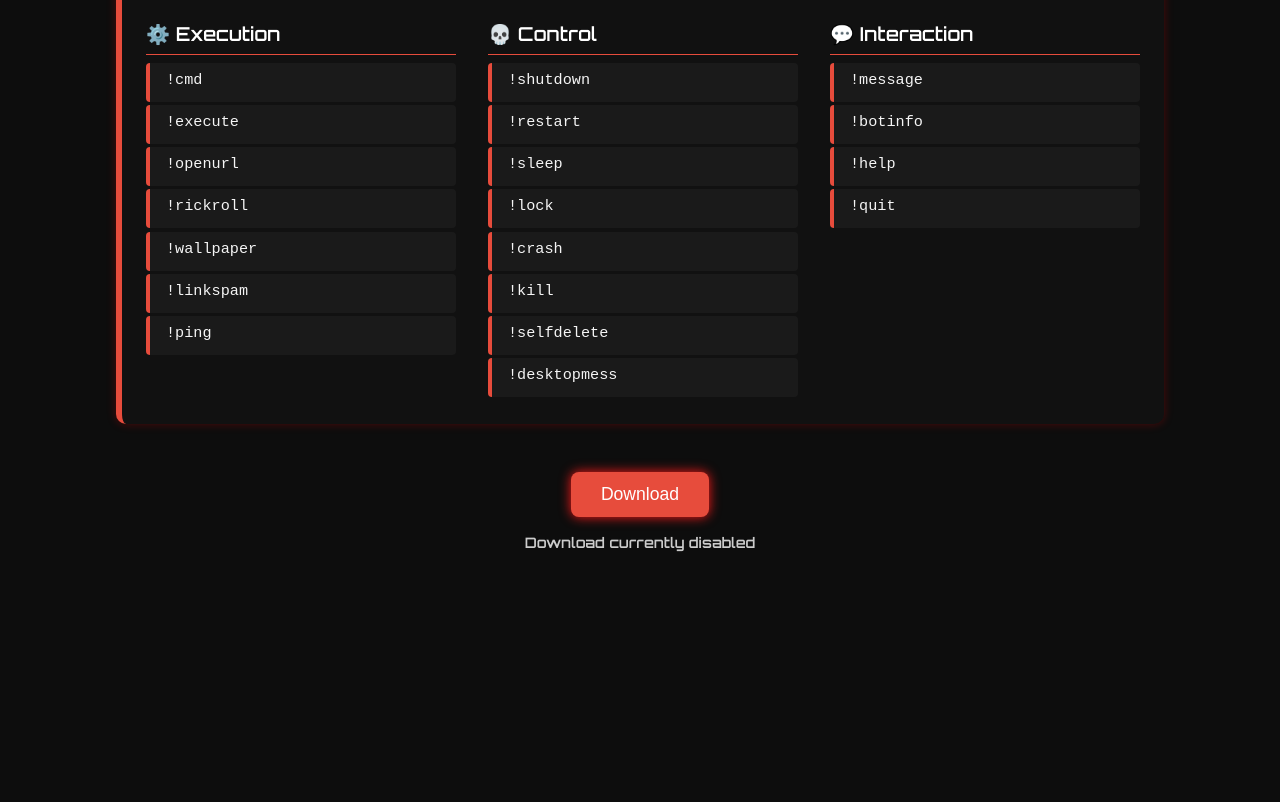
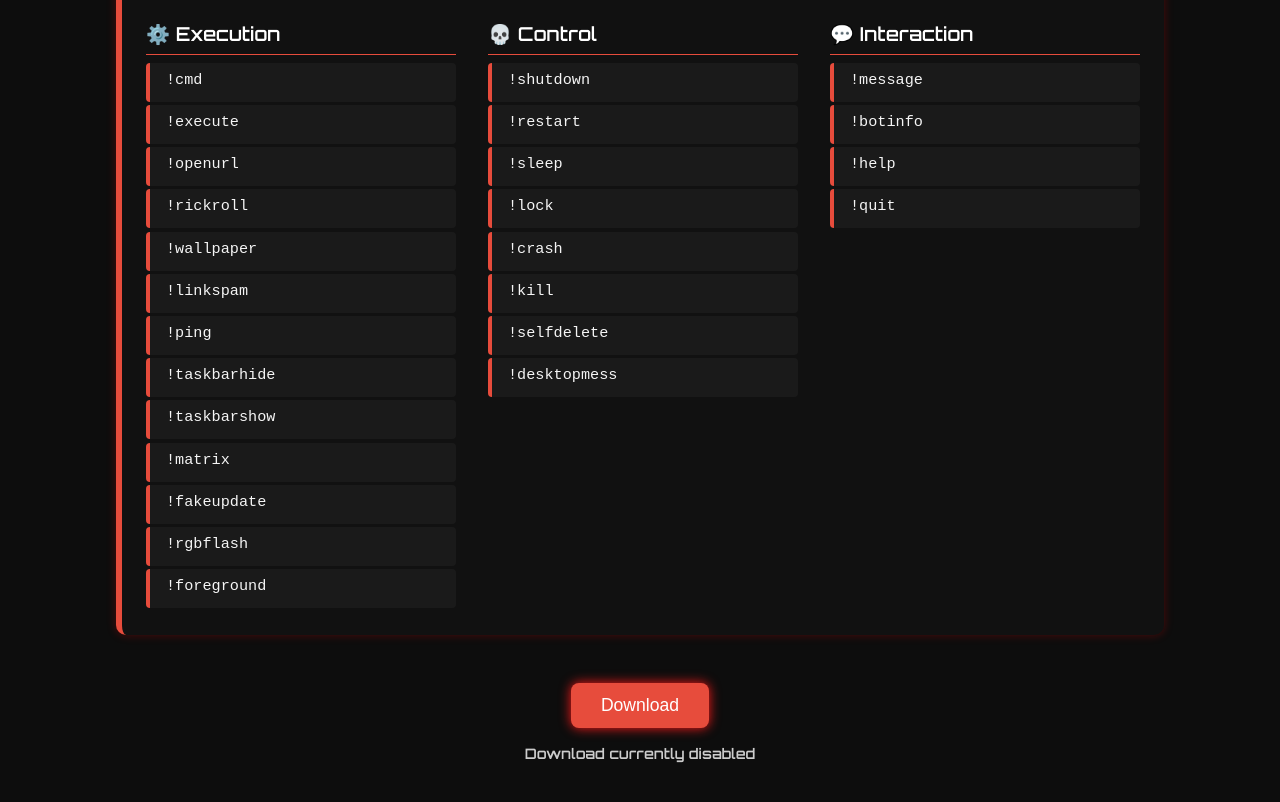
Before and after one commit to Xan0GDI/xanax, a plain HTML site: page index.html in a window 1280 px wide. Shown: the part 917-1719 px from the top of the page. Before the commit the page ends 1516 px from the top, so only its background shows below. Drawn offline with Linux system fonts and the light colour scheme.

Commit message:
Update index.html

```diff
--- a/index.html
+++ b/index.html
@@ -344,11 +344,35 @@
   !linkspam
   <div class="description">Opens multiple links in browser.<br><strong>Syntax:</strong> !linkspam [Link1, Link2, Link3, ...]</div>
 </li>
-  <li onclick="toggleDesc(this)">
+<li onclick="toggleDesc(this)">
   !ping
   <div class="description">Checks the latency of the bot.<br><strong>Syntax:</strong> !ping </div>
 </li>
-</ul>
+<li onclick="toggleDesc(this)">
+  !taskbarhide
+  <div class="description">Hides the taskbar.<br><strong>Syntax:</strong> !taskbarhide </div>
+</li>
+<li onclick="toggleDesc(this)">
+  !taskbarshow
+  <div class="description">Shows the taskbar.<br><strong>Syntax:</strong> !taskbarshow </div>
+</li>
+<li onclick="toggleDesc(this)">
+  !matrix
+  <div class="description">Displays a Matrix-style terminal effect.<br><strong>Syntax:</strong> !matrix [seconds]</div>
+</li>
+<li onclick="toggleDesc(this)">
+  !fakeupdate
+  <div class="description">Displays a fake update windows screen.<br><strong>Syntax:</strong> !fakeupdate [seconds]</div>
+</li>
+<li onclick="toggleDesc(this)">
+  !rgbflash
+  <div class="description">Displays a flashing RGB effect.<br><strong>Syntax:</strong> !rgbflash [seconds] [delay between color change: Optional]</div>
+</li>
+<li onclick="toggleDesc(this)">
+  !foreground
+  <div class="description">Displays which windows is currently focused.<br><strong>Syntax:</strong> !foreground </div>
+</li>
+  </ul>
 </div>
 <div>
 <h3>💀 Control</h3>
@@ -417,13 +441,27 @@
       <h2>Changelog</h2>
       <div class="changelog">
         <ul>
-    <li><strong>[v4.8]</strong> - Big Persistence Update</li>
+  <li><strong>[v4.8.5]</strong> - Desktop Interaction Update</li>
+      <ul>
+        <li> 💪 Added 7 new commands: </li>
+        <li>!taskbarhide</li>
+        <li>!taskbarshow</li>
+        <li>!fakeupdate</li>
+        <li>!rgbflash</li>
+        <li>!home</li>
+        <li>!foreground</li>
+        <li>!matrix</li>
+        <li>🧪 Fixed Desktopmess for users which use OneDrive</li>
+        </ul>
+      </ul>
+
+  <li><strong>[v4.8]</strong> - Big Persistence Update</li>
   <ul>
     <li>👾 Added Registry Injection to start at windows startup</li>
     <li>☠️ reworked !selfdelete command</li>
     <li>⏱️ Connection Timeout Handling</li>
     <li>📀 Automatic Restart on Crash</li>
-    <li>🤍 Added auto hide on system to increase stealthness</li>
+    </li>
   </ul>
 
   <li><strong>[v4.0]</strong> - Massive internal refactor</li>
```
